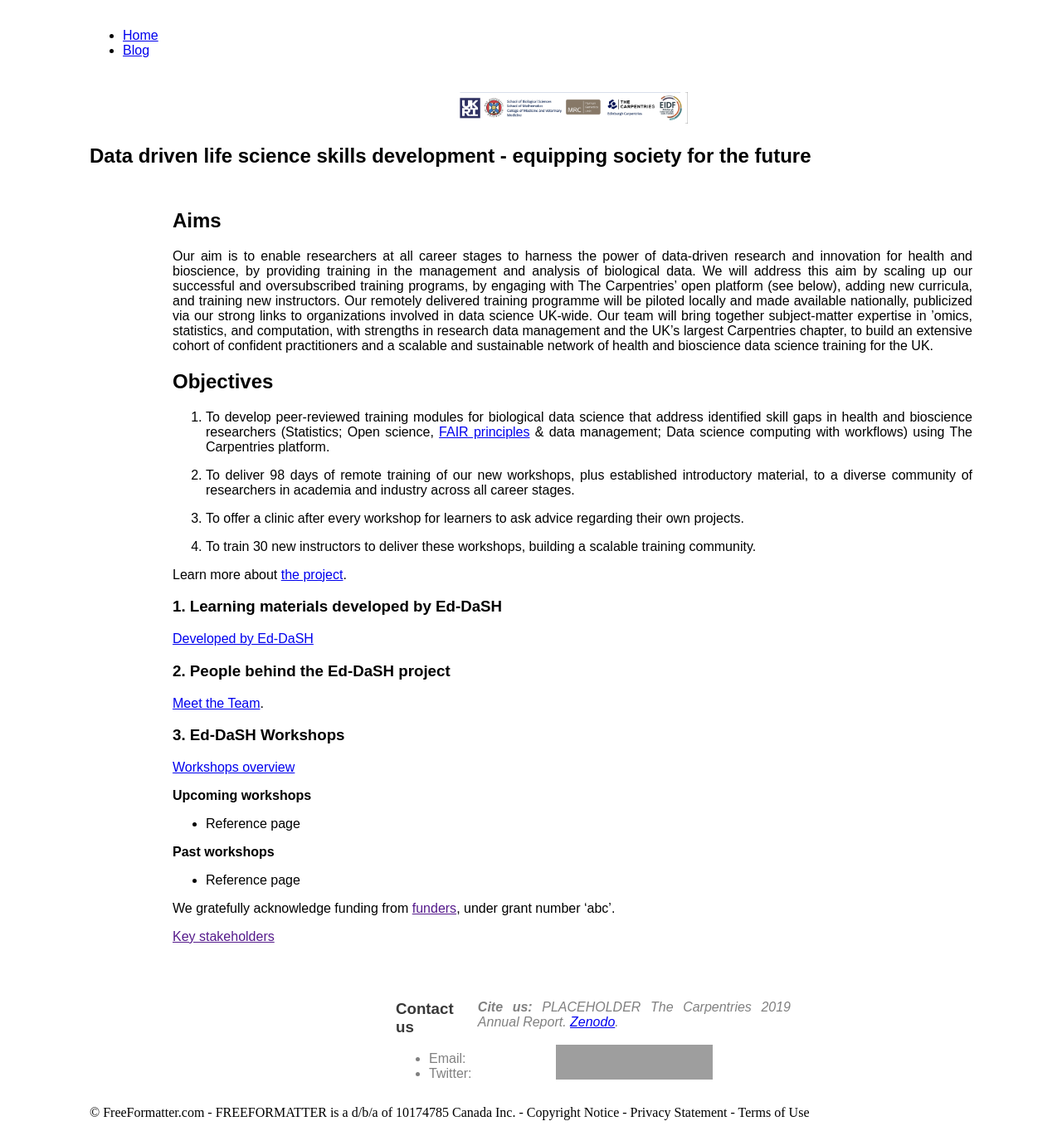
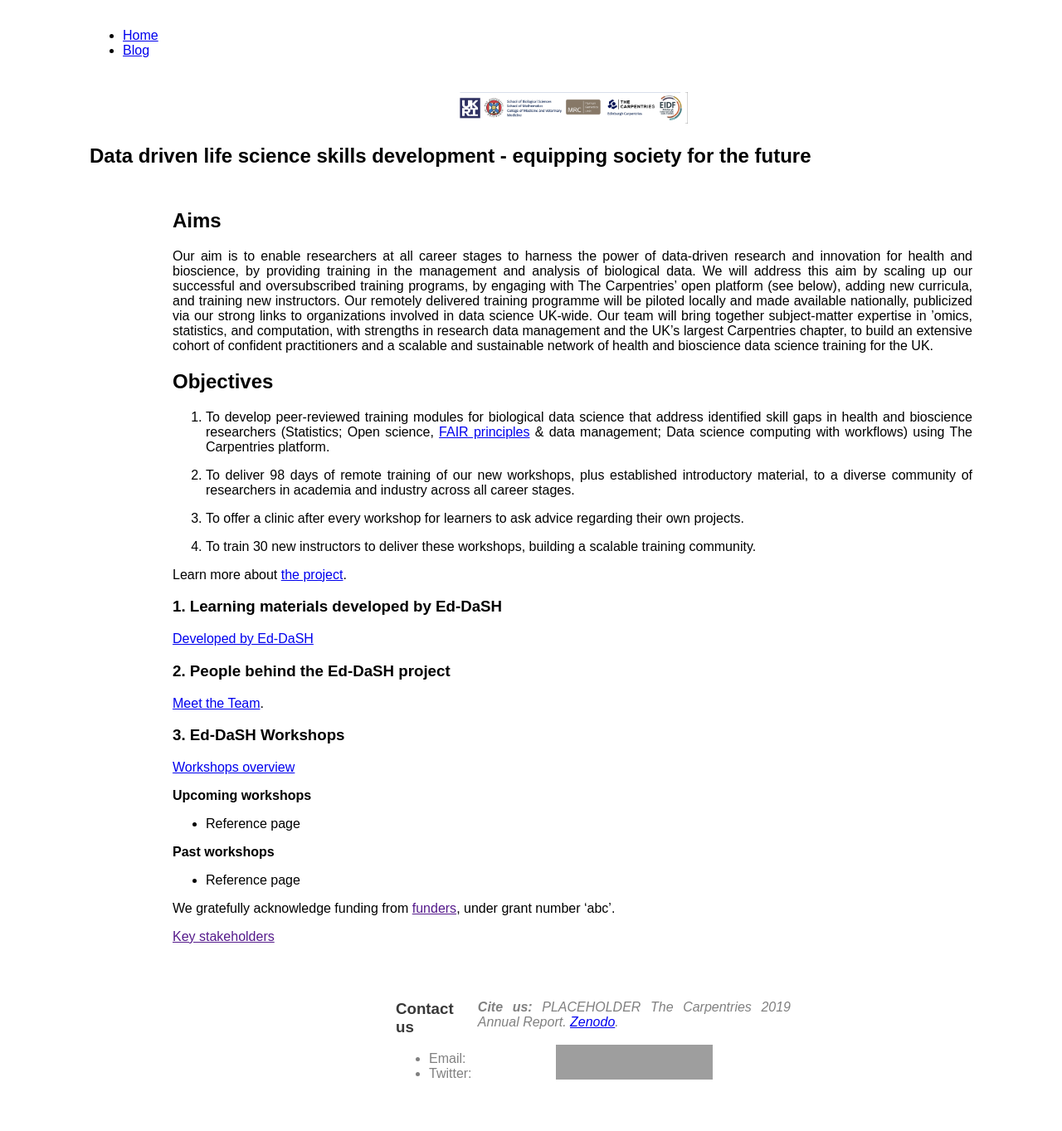
Before and after one commit to edcarp/Ed-DaSH, a Jekyll site: the page built from index.md, in a window 1280 px wide. Shown: the whole page at 83% size. Built offline with Jekyll 4.4.1, drawn with Linux system fonts in a browser that asks for light colours; grey boxes are pictures that could not be loaded.

Commit message:
Update default.html

```diff
--- a/_layouts/default.html
+++ b/_layouts/default.html
@@ -66,5 +66,3 @@
    </font>
 </body>
 </html>
-
-© FreeFormatter.com - FREEFORMATTER is a d/b/a of 10174785 Canada Inc. - Copyright Notice - Privacy Statement - Terms of Use
```
